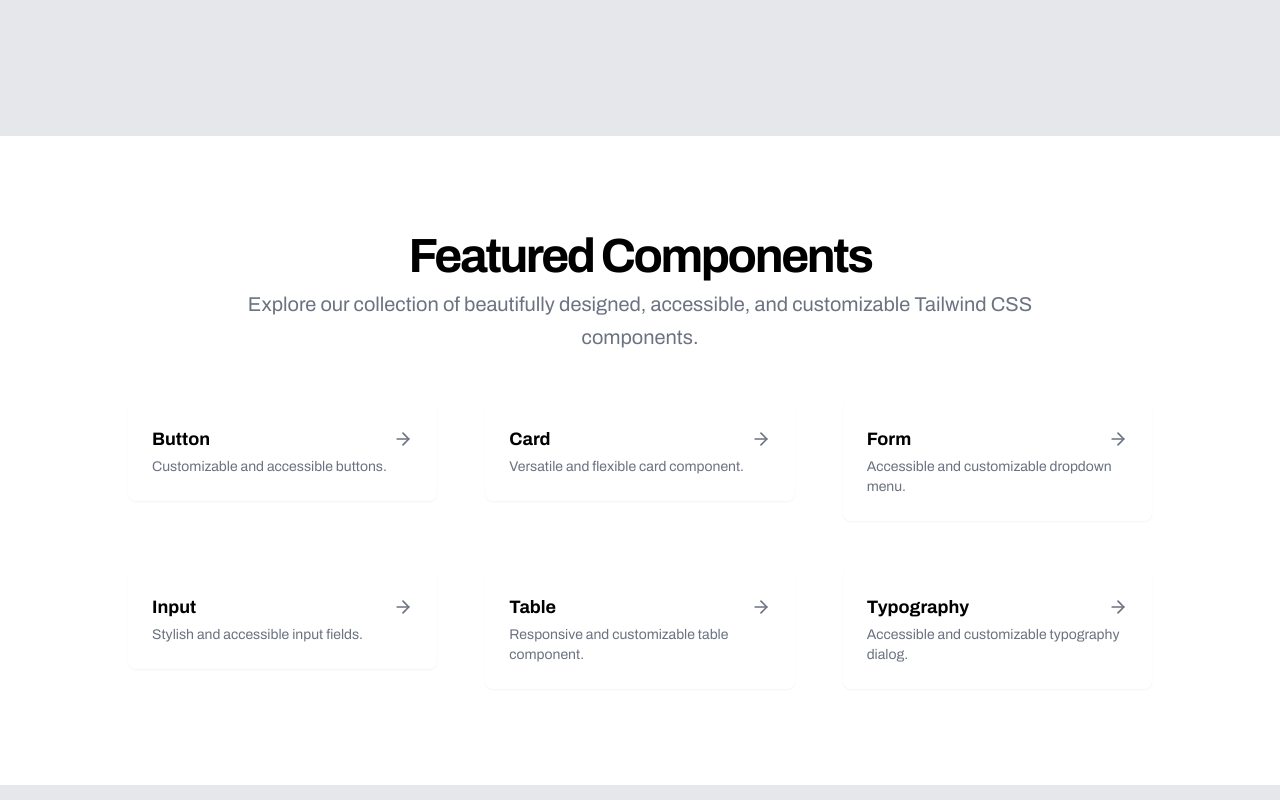
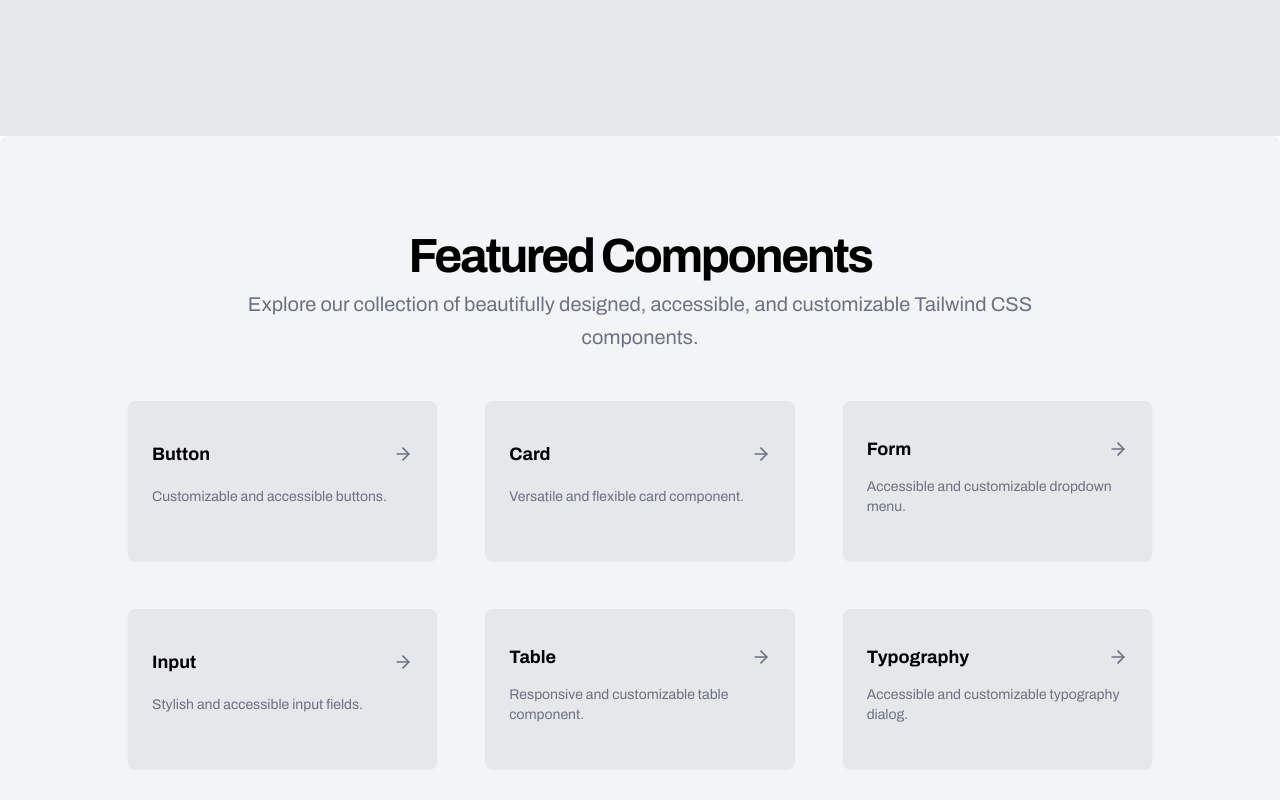
Before and after one commit to KavindiDev/elk-ui, a Next.js app: page / in a window 1280 px wide. Shown: the part 720-1520 px from the top of the page. Built offline with nearby package versions, Linux system fonts and the light colour scheme.

Commit message:
light mode fixed on components and about page.

```diff
--- a/components/Featured.jsx
+++ b/components/Featured.jsx
@@ -36,7 +36,7 @@ const components = [
 
 export default function FeaturedComponents() {
   return (
-    <section className="w-full py-12 md:py-24 lg:py-24">
+    <section className="w-full py-12 md:py-24 lg:py-24 rounded-lg bg-gray-100 dark:bg-gray-800">
       <div className="container space-y-12 px-4 md:px-6">
         <div className="flex flex-col items-center justify-center space-y-4 text-center">
           <div className="space-y-2">
@@ -46,12 +46,12 @@ export default function FeaturedComponents() {
             </p>
           </div>
         </div>
-        <div className="mx-auto grid items-start gap-8 sm:max-w-4xl sm:grid-cols-2 md:gap-12 lg:max-w-5xl lg:grid-cols-3">
+        <div className="mx-auto grid items-start gap-8 auto-rows-max sm:max-w-4xl sm:grid-cols-2 md:gap-12 lg:max-w-5xl lg:grid-cols-3">
           {
             components.map(function({title, description, href}){
               return (
                 <Link
-                className="group grid gap-1 rounded-lg bg-white p-6 shadow-sm transition-all hover:bg-gray-50 dark:bg-gray-950 dark:hover:bg-gray-900"
+                className="group grid gap-1 rounded-lg bg-gray-200 p-6 shadow-sm transition-all hover:bg-gray-300 dark:bg-gray-900 dark:hover:bg-gray-950 min-h-32 md:min-h-36 lg:min-h-40"
                 href={href}
               >
                 <div className="flex items-center justify-between">
--- a/components/Footer.jsx
+++ b/components/Footer.jsx
@@ -3,7 +3,7 @@ import ElkLogo from "./Icons";
 
 export default function Footer() {
     return (
-        <footer className="py-12 px-4 sm:px-6 lg:px-8 dark:bg-gray-800 dark:text-gray-300 bg-white text-gray-700">
+        <footer className="py-12 px-4 sm:px-6 lg:px-8 dark:bg-gray-800 dark:text-gray-300 bg-gray-100 text-gray-700">
                 <div className="container mx-auto text-right">
                     <p className="text-sm text-gray-600 dark:text-gray-400">&copy; 2024 Elk/ui. All rights reserved.</p>
                 </div>
--- a/components/about/ContributorCard.jsx
+++ b/components/about/ContributorCard.jsx
@@ -3,7 +3,7 @@ import { FaGithub, FaTwitter } from "react-icons/fa";
 
 export default function ContributorCard({ name, role, description, image, githubLink, twitterLink}) {
     return (
-        <div className="bg-white dark:bg-gray-900 p-8 rounded-lg shadow-lg hover:shadow-xl transition-shadow w-full md:w-1/3 lg:w-1/4">
+        <div className="bg-gray-100 dark:bg-gray-900 p-8 rounded-lg shadow-lg hover:shadow-xl transition-shadow w-full md:w-1/3 lg:w-1/4">
             <img
                 src={image}
                 alt={name}
--- a/components/about/Offer.jsx
+++ b/components/about/Offer.jsx
@@ -3,11 +3,11 @@ import { TbWorldCode } from "react-icons/tb";
 
 export default function Offer() {
     return (
-        <section className="bg-gray-50 dark:bg-gray-800 p-8 rounded-lg shadow-lg">
+        <section className="bg-gray-100 dark:bg-gray-800 p-8 rounded-lg shadow-lg">
             <h2 className="text-4xl font-bold mb-8 text-center">What We Offer</h2>
             <div className="grid gap-8 md:grid-cols-2">
 
-                <div className="bg-white dark:bg-gray-900 p-6 rounded-lg shadow-md hover:shadow-lg transition-shadow">
+                <div className="bg-gray-200 dark:bg-gray-900 p-6 rounded-lg shadow-md hover:shadow-lg transition-shadow">
                     <div className="flex items-center mb-4">
                         <BsStack className="w-8 h-8 text-slate-500 mr-4" />
                         <h3 className="text-2xl font-semibold">Component Library</h3>
@@ -18,7 +18,7 @@ export default function Offer() {
                     </p>
                 </div>
 
-                <div className="bg-white dark:bg-gray-900 p-6 rounded-lg shadow-md hover:shadow-lg transition-shadow">
+                <div className="bg-gray-200 dark:bg-gray-900 p-6 rounded-lg shadow-md hover:shadow-lg transition-shadow">
                     <div className="flex items-center mb-4">
                         <TbWorldCode className="w-8 h-8 text-slate-500 mr-4" />
                         <h3 className="text-2xl font-semibold">Community Contributions</h3>
```
